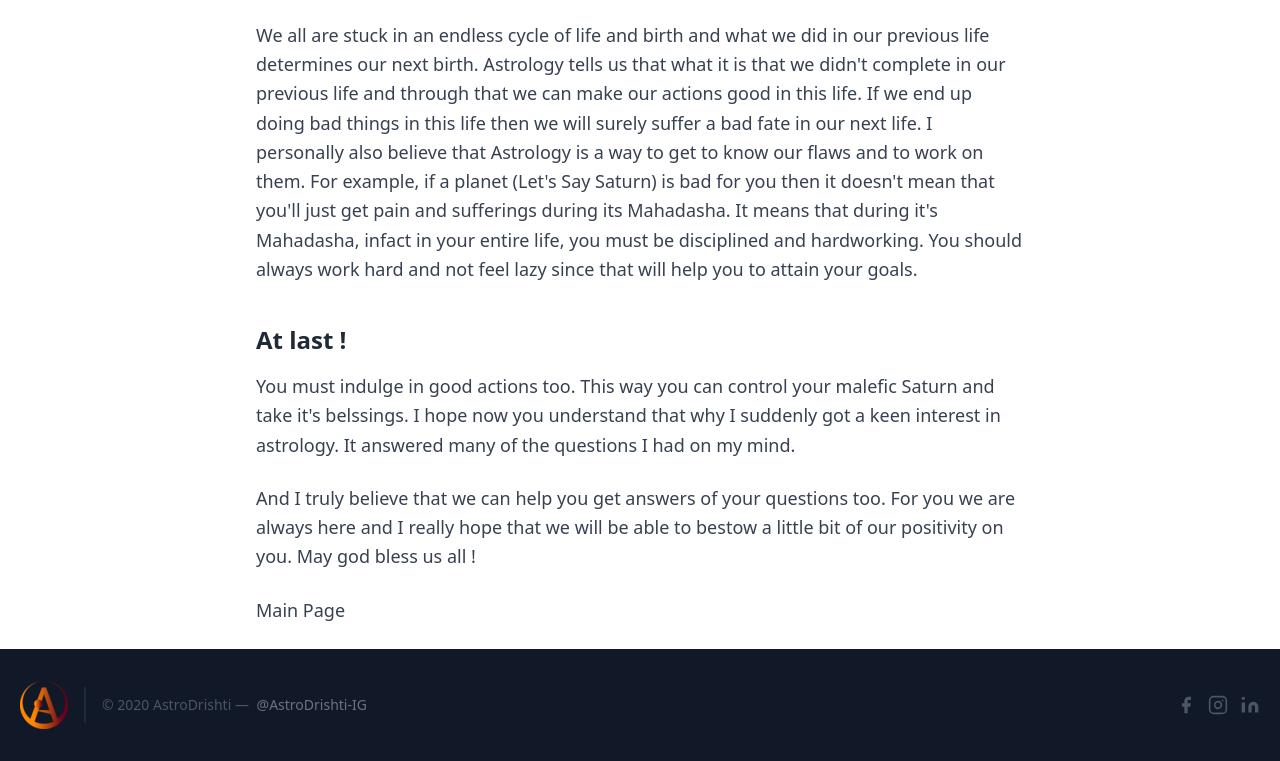
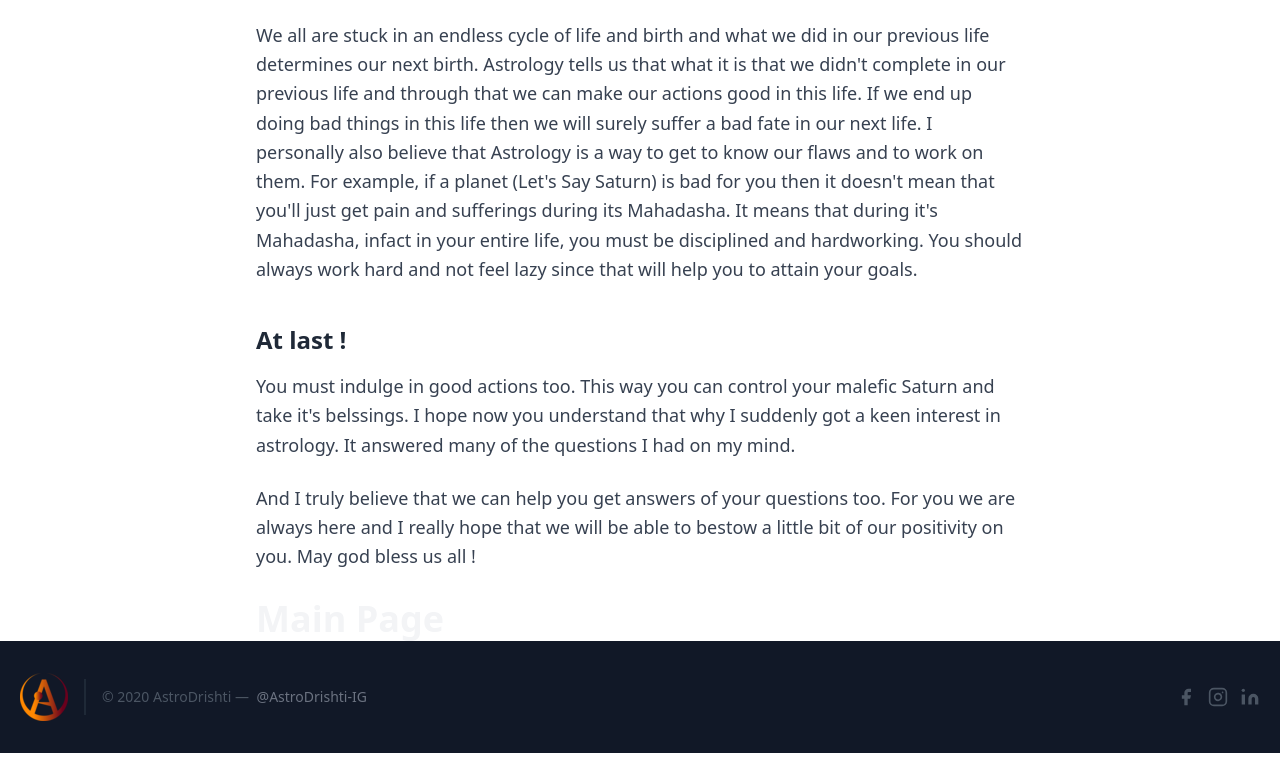
Before and after one commit to astrodrishti/astrodrishtiblogs, a plain HTML site: page blog1.html in a window 1280 px wide. Shown: the part 1337-2098 px from the top of the page. Drawn offline with nearby package versions, Linux system fonts and the light colour scheme.

Commit message:
Update blog1.html

```diff
--- a/blog1.html
+++ b/blog1.html
@@ -86,7 +86,7 @@
                 <p class="pb-6">And I truly believe that we can help you get answers of your questions too. For you we
                     are always here and I really hope that we will be able to bestow a little bit of our positivity on
                     you. May god bless us all !</p>
-                <p class="pb-6"><a href="blogs.html">Main Page</a></p>
+                <p class="text-4xl font-semibold text-gray-100 leading-tight"><a href="index.html">Main Page</a></p>
             </div>
         </main>
     </div>
```
